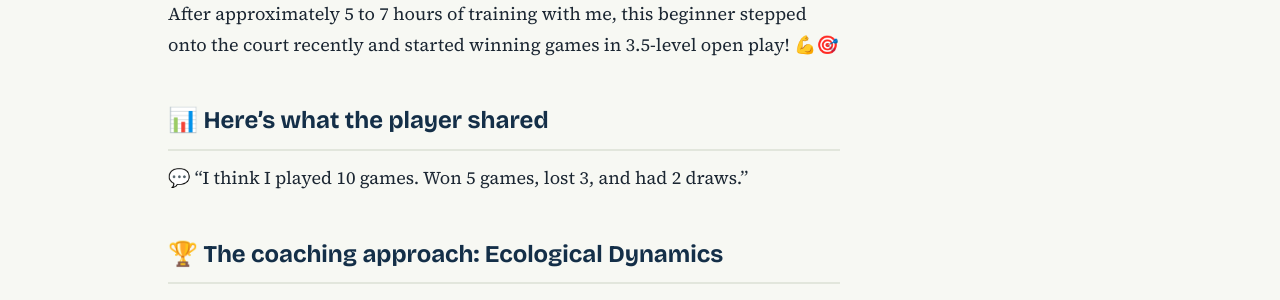
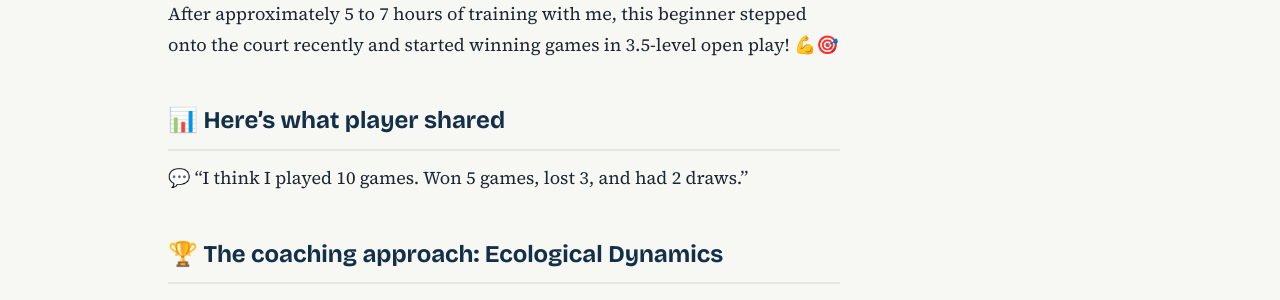
Before and after one commit to forwardpickleballorg-art/forwardpickleballorg-art.github.io, a Jekyll site: the page built from coaching/beginner-to-winning-3-5-open-play.html, in a window 1280 px wide and 900 px high, scrolled down 686 px. Shown: the part 154-454 px from the top of the window. Built offline with Jekyll 4.4.1, drawn with Linux system fonts in a browser that asks for light colours.

Commit message:
Drop the from player shared heading

```diff
--- a/coaching/beginner-to-winning-3-5-open-play.html
+++ b/coaching/beginner-to-winning-3-5-open-play.html
@@ -151,7 +151,7 @@ layout: null
 
   <p>After approximately 5 to 7 hours of training with me, this beginner stepped onto the court recently and started winning games in 3.5-level open play! 💪🎯</p>
 
-  <h2>📊 Here&rsquo;s what the player shared</h2>
+  <h2>📊 Here&rsquo;s what player shared</h2>
 
   <p>💬 &ldquo;I think I played 10 games. Won 5 games, lost 3, and had 2 draws.&rdquo;</p>
 
```
